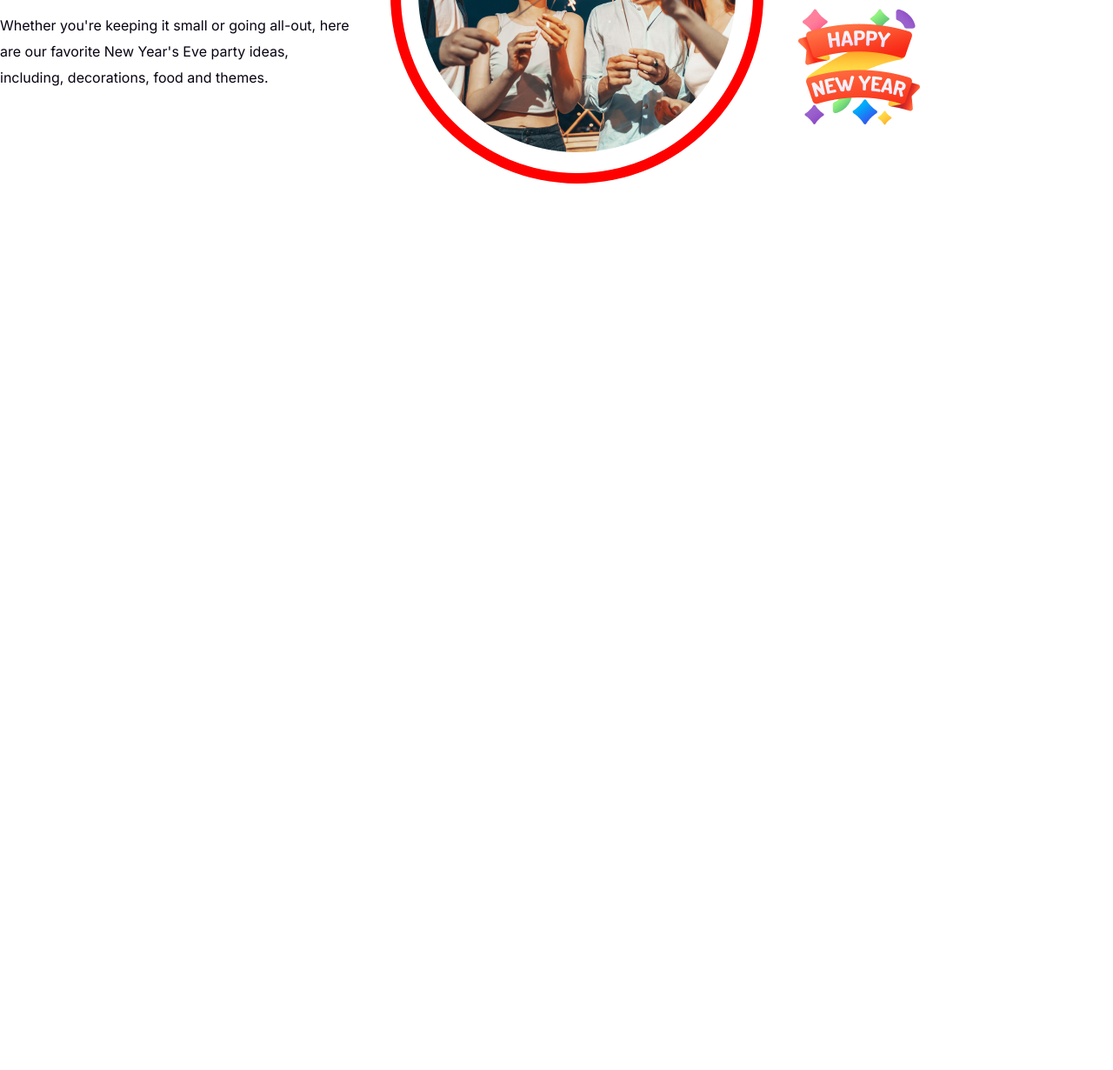
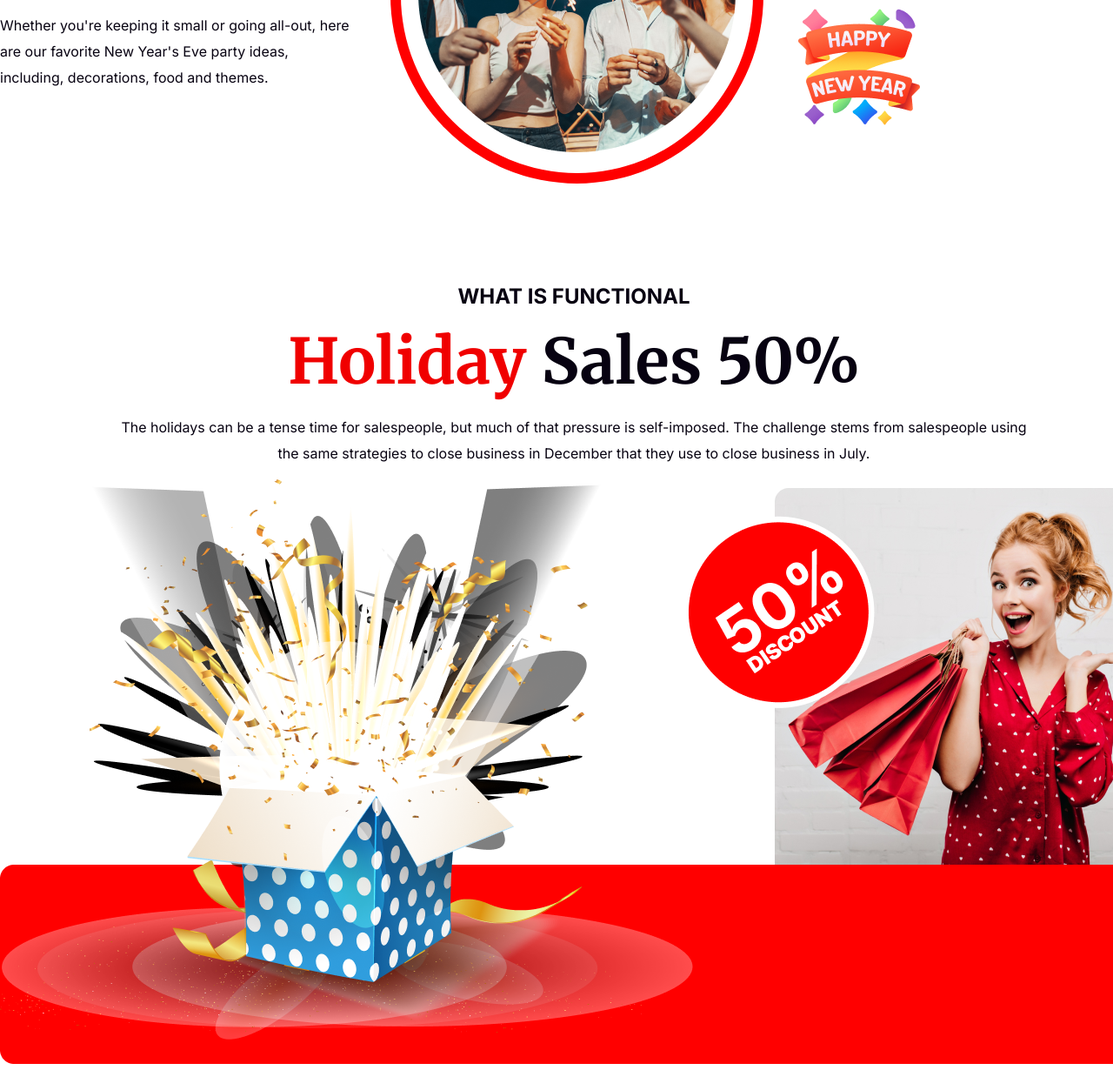
Before and after one commit to nimairoy/web-developer-portfolio, a plain HTML site: page index.html in a window 1280 px wide. Shown: the part 3112-4342 px from the top of the page at 87% size. Before the commit the page ends 3388 px from the top, so only its background shows below. Drawn offline with Linux system fonts and the light colour scheme.

Commit message:
holiday sale part added

```diff
--- a/index.html
+++ b/index.html
@@ -101,6 +101,41 @@
           <img src="./images/Group 96.png" alt="group photo" />
         </div>
       </section>
+
+      <!-- holiday sales part  -->
+      <section class="holiday-sales">
+        <div class="holiday-heading">
+          <h4 class="section-subtitle holiday-sale-subtitle">
+            what is functional
+          </h4>
+          <h1 class="holiday-sales-heading">
+            holiday
+            <span class="black-text"> sales 50% </span>
+          </h1>
+          <p class="holiday-sales-text">
+            The holidays can be a tense time for salespeople, but much of that
+            pressure is self-imposed. The challenge stems from salespeople using
+            the same strategies to close business in December that they use to
+            close business in July.
+          </p>
+        </div>
+        <div>
+          <div class="holiday-sales-display">
+            <img class="gift-box-photo" src="./images/Group 75.png" alt="" />
+            <div class="holiday-sales-right">
+              <img
+                class="fifty-percent-photo"
+                src="./images/Group 44.png"
+                alt=""
+              />
+              <img class="lady-photo" src="./images/Rectangle 1.png" alt="" />
+            </div>
+          </div>
+          <div>
+            <img src="./images/Rectangle 2.png" alt="" />
+          </div>
+        </div>
+      </section>
     </main>
 
     <!-- main end -->
--- a/style.css
+++ b/style.css
@@ -173,3 +173,51 @@ body {
   color: red;
   margin-bottom: 30px;
 }
+
+/* holiday sales part  */
+.holiday-sales {
+  width: 1320px;
+  margin: 50px auto;
+  margin-top: 100px;
+  padding-bottom: 80px;
+}
+.holiday-heading {
+  width: 1320px;
+  text-align: center;
+}
+.holiday-sale-subtitle,
+.black-text {
+  color: #070211;
+}
+.holiday-sales-heading {
+  font-size: 72px;
+  text-transform: capitalize;
+  color: #f00000;
+}
+.holiday-sales-text {
+  width: 80%;
+  margin: 15px auto;
+  line-height: 30px;
+  color: #070211;
+  font-family: "Inter", sans-serif;
+}
+.holiday-sales-display {
+  display: flex;
+}
+.gift-box-photo {
+  margin-bottom: -220px;
+  z-index: 555;
+}
+.holiday-sales-right {
+  position: relative;
+}
+.fifty-percent-photo {
+  position: absolute;
+  z-index: 22;
+  left: -55px;
+}
+.lady-photo {
+  position: absolute;
+  left: 94px;
+  bottom: 0;
+}
```
